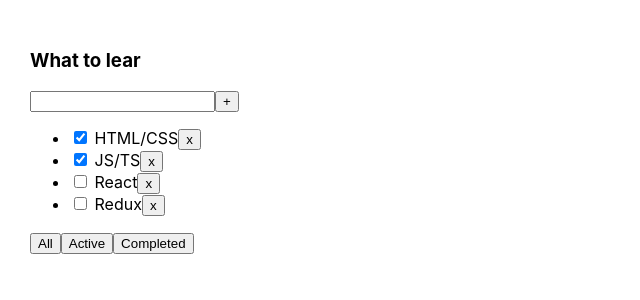
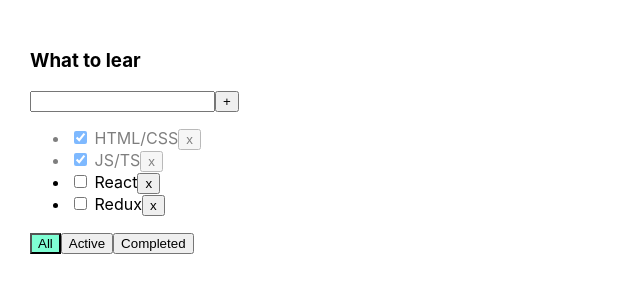
Before and after one commit to Faukkirik/SmallTodo, a React (Create React App) app: page / in a window 1280 px wide. Shown: the top 300 px of the page, without its empty margins (0-640 px from the left). Built offline with nearby package versions, Linux system fonts and the light colour scheme.

Commit message:
4 lessons

```diff
--- a/src/App.css
+++ b/src/App.css
@@ -6,3 +6,20 @@
 .App > div {
   margin-right: 50px;
 }
+
+.error {
+  border: 1px solid red;
+  outline: none;
+}
+
+.error-message {
+  color: red;
+}
+
+.is-done {
+  opacity: 0.5;
+}
+
+.active {
+  background-color: aquamarine;
+}
--- a/src/App.tsx
+++ b/src/App.tsx
@@ -32,6 +32,9 @@ function App() {
             {id: v1(), title: title, isDone: false},
             ...task])
     }
+    const changeStatus = (taskId: string, isDone: boolean) => {
+        setTask(task.map(el => el.id === taskId ? { ...el, isDone } : el));
+    }
 
     return (
         <div className="App">
@@ -41,6 +44,8 @@ function App() {
                 removeTask={removeTask}
                 filteredTasks={filteredTasks}
                 addTask={addTask}
+                changeStatus={changeStatus}
+                filter={filter}
             />
         </div>
     );
--- a/src/components/Todolists.tsx
+++ b/src/components/Todolists.tsx
@@ -12,15 +12,24 @@ type TodolistPropsType = {
     removeTask: (id: string) => void
     filteredTasks: (value: FilteredPropsTaskType) => void
     addTask: (title: string) => void
+    changeStatus: (taskId: string, isDone: boolean) => void
+    filter: FilteredPropsTaskType
 }
 export const Todolists = (props: TodolistPropsType) => {
     const [taskTitle, setTaskTitle] = useState<string>('')
+    const [error, setError] = useState<string | null>(null)
     const onChangeHandler = (e: ChangeEvent<HTMLInputElement>) => {
         setTaskTitle(e.currentTarget.value)
+        setError(null)
     }
     const addTaskHandler = () => {
-        props.addTask(taskTitle)
-        setTaskTitle('')
+        if (taskTitle.trim() === '') {
+            setError("Title is required")
+            setTaskTitle('')
+        } else {
+            props.addTask(taskTitle.trim())
+            setTaskTitle('')
+        }
     }
     const onKeyPressHandler = (e: KeyboardEvent<HTMLInputElement>) => {
         if (e.key === "Enter") {
@@ -40,15 +49,24 @@ export const Todolists = (props: TodolistPropsType) => {
                 <input
                     value={taskTitle}
                     onChange={onChangeHandler}
-                    onKeyPress={onKeyPressHandler}
+                    onKeyUp={onKeyPressHandler}
+                    className={error ? "error" : ""}
                 />
                 <button onClick={addTaskHandler}>+</button>
             </div>
+            {error && <div className={"error-message"}>{error}</div>}
             <ul>
                 {props.task.map((el) => {
                     return (
-                        <li key={el.id}>
-                            <input type="checkbox" checked={el.isDone}/> <span>{el.title}</span>
+                        <li
+                            key={el.id}
+                            className={el.isDone ? "is-done" : ""}
+                        >
+                            <input
+                                type="checkbox"
+                                checked={el.isDone}
+                                onChange={(e)=>{props.changeStatus(el.id, e.currentTarget.checked)}}
+                            /> <span>{el.title}</span>
                             <button
                                 onClick={() => onClickRemoveHandlers(el.id)}
                             >x
@@ -58,9 +76,15 @@ export const Todolists = (props: TodolistPropsType) => {
                 })}
             </ul>
             <div>
-                <button onClick={onAllClickHandler}>All</button>
-                <button onClick={onActiveClickHandler}>Active</button>
-                <button onClick={onCompletedClickHandler}>Completed</button>
+                <button
+                    className={props.filter === "all" ? "active" : "" }
+                    onClick={onAllClickHandler}>All</button>
+                <button
+                    className={props.filter === "active" ? "active" : "" }
+                    onClick={onActiveClickHandler}>Active</button>
+                <button
+                    className={props.filter === "completed" ? "active" : "" }
+                    onClick={onCompletedClickHandler}>Completed</button>
             </div>
         </div>
     );
```
